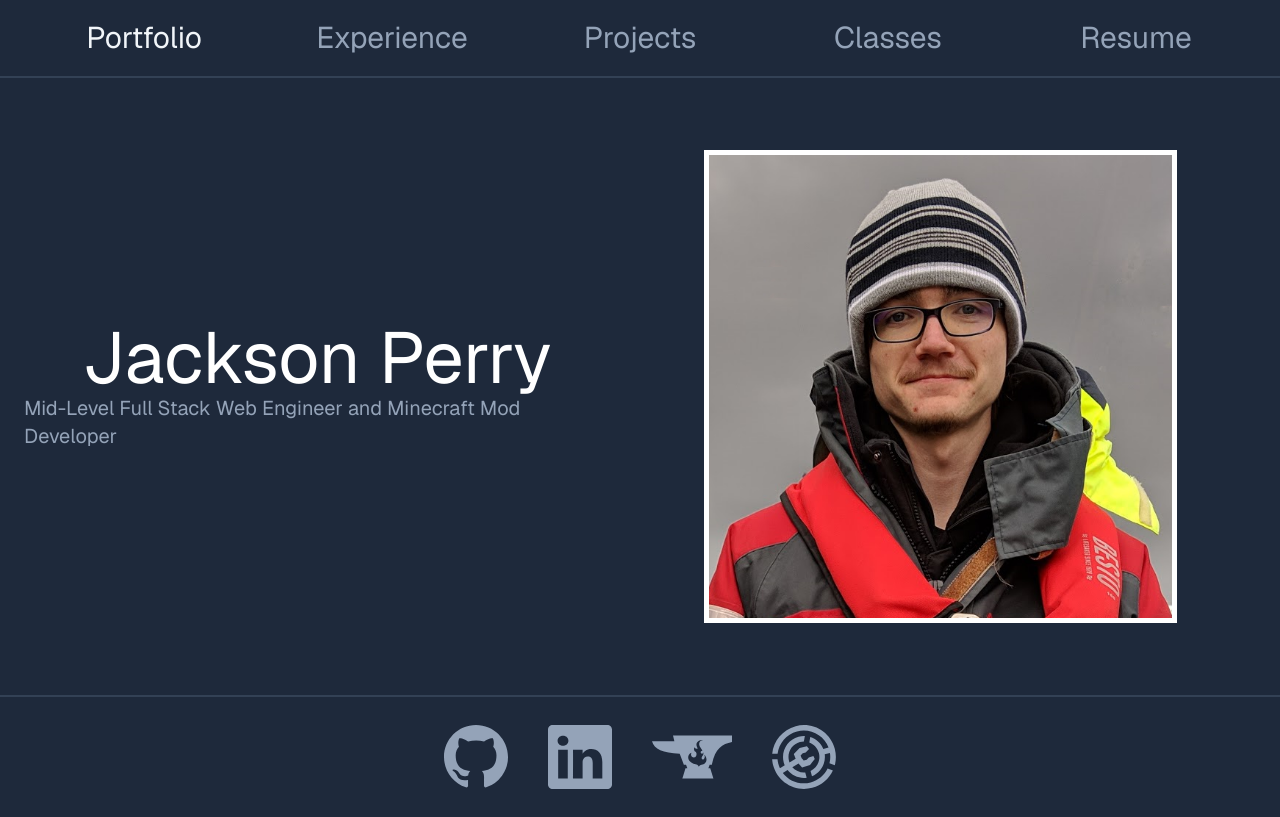
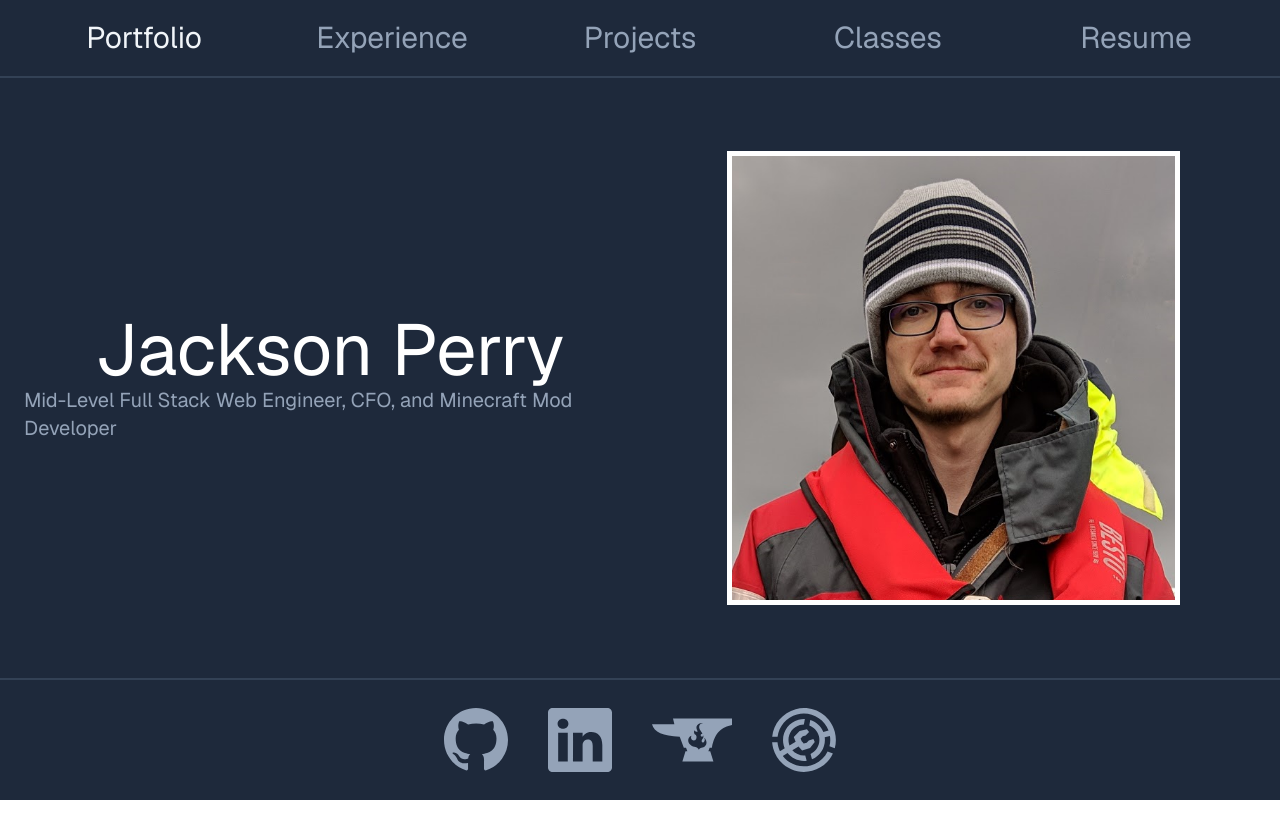
Before and after one commit to jackperry2187/NextPortfolio, a Next.js app: page / in a window 1280 px wide. Built offline with nearby package versions, Linux system fonts and the light colour scheme.

Commit message:
Add vercel analytics

```diff
--- a/package.json
+++ b/package.json
@@ -17,6 +17,7 @@
   },
   "dependencies": {
     "@t3-oss/env-nextjs": "^0.10.1",
+    "@vercel/analytics": "^1.3.2",
     "geist": "^1.3.0",
     "next": "^15.0.1",
     "react": "^18.3.1",
--- a/src/app/layout.tsx
+++ b/src/app/layout.tsx
@@ -1,6 +1,7 @@
 import "~/styles/globals.css";
 
 import { GeistSans } from "geist/font/sans";
+import { Analytics } from "@vercel/analytics/react"
 import { type Metadata } from "next";
 import Header from "~/components/Header";
 import Footer from "~/components/Footer";
@@ -23,7 +24,7 @@ const RootLayout = ({
         </main>
         <Footer />
       </body>
-
+      <Analytics />
     </html>
   );
 }
--- a/src/app/page.tsx
+++ b/src/app/page.tsx
@@ -35,7 +35,7 @@ const HomePage = () => {
           <h1 className="text-7xl">
             {firstName} {lastName}
           </h1>
-          <h4 className="text-xl text-slate-400">Mid-Level Full Stack Web Engineer and Minecraft Mod Developer</h4>
+          <h4 className="text-xl text-slate-400">Mid-Level Full Stack Web Engineer, CFO, and Minecraft Mod Developer</h4>
         </div>
         <div className="flex flex-grow flex-col items-center p-2">
           <Image src={me} alt="profile_picture" className="max-w-100 w-3/4 h-auto p-1 bg-white border border-white"/>
```
Also changed, not shown: 1 other file (tests, documents, lock files or other folders).
